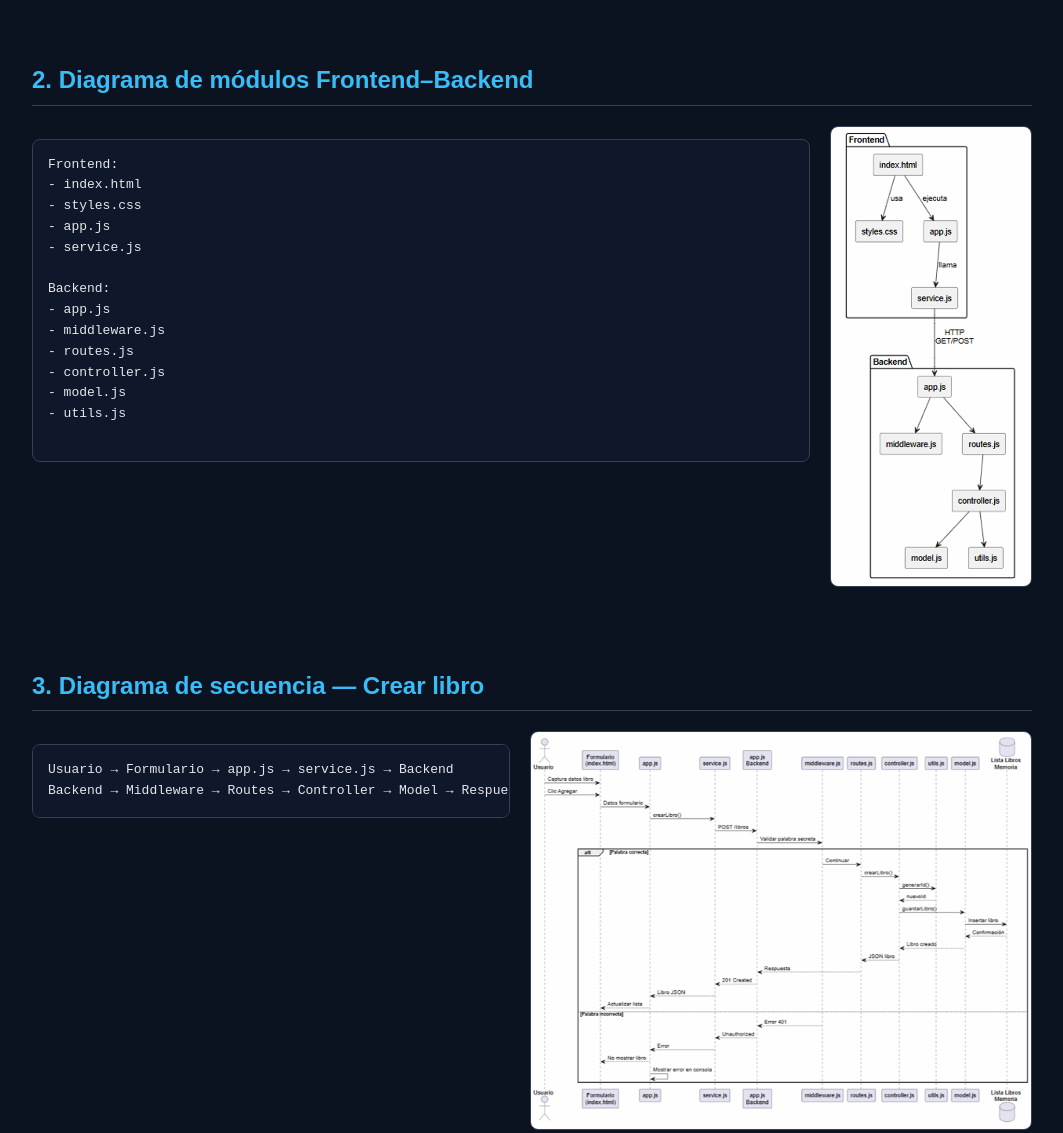
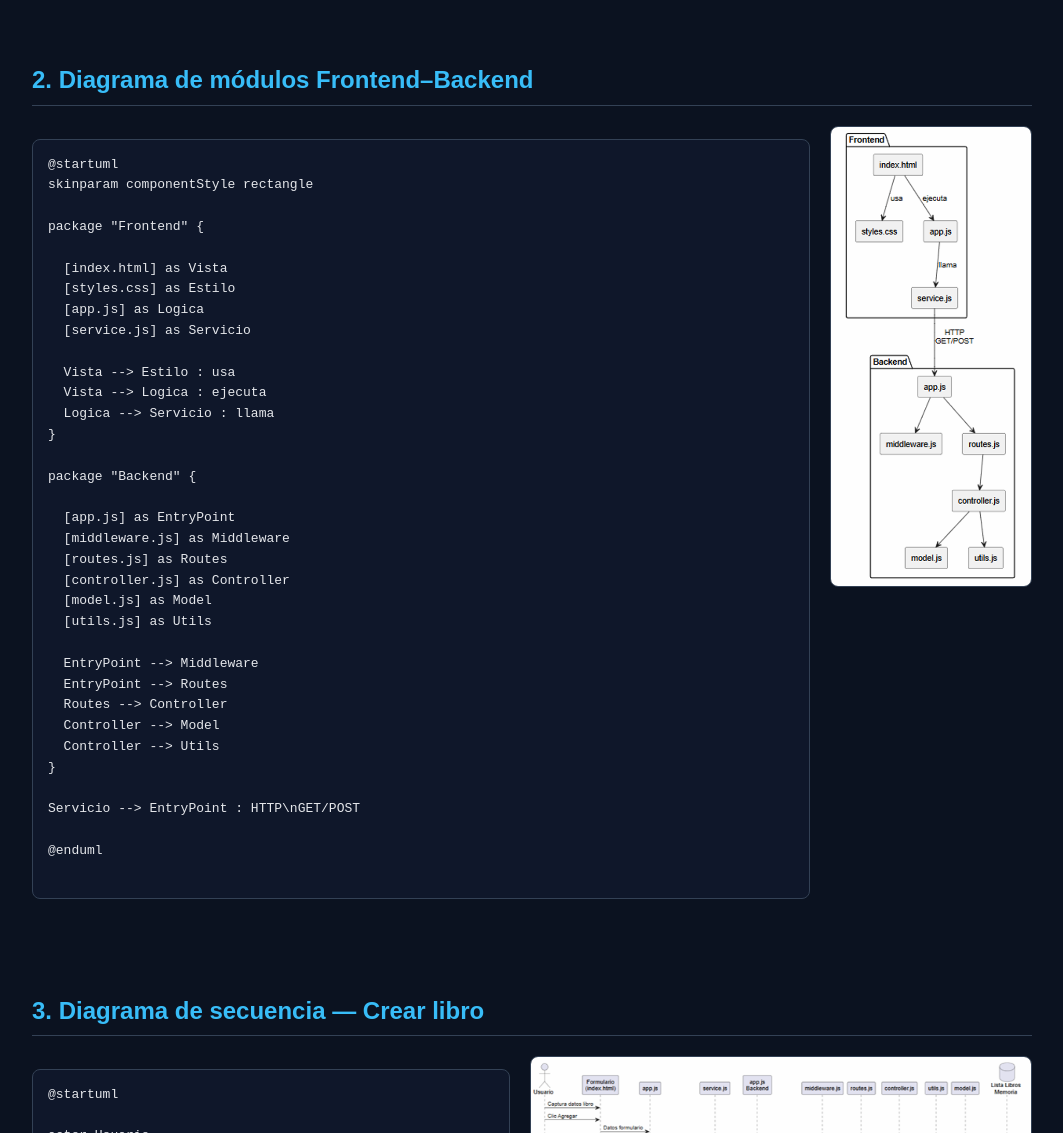
Before and after one commit to RuloArch/Arquitectura-Web, a plain HTML site: page EXAMEN 3/index.html in a window 1280 px wide. Shown: the part 1620-2753 px from the top of the page, without its empty margins (108-1171 px from the left). Drawn offline with Linux system fonts and the light colour scheme.

Commit message:
Update index.html

```diff
--- a/EXAMEN 3/index.html
+++ b/EXAMEN 3/index.html
@@ -228,19 +228,40 @@
 <div class="modulos-container">
 
   <pre class="modulos-texto">
-Frontend:
-- index.html
-- styles.css
-- app.js
-- service.js
+@startuml
+skinparam componentStyle rectangle
 
-Backend:
-- app.js
-- middleware.js
-- routes.js
-- controller.js
-- model.js
-- utils.js
+package "Frontend" {
+
+  [index.html] as Vista
+  [styles.css] as Estilo
+  [app.js] as Logica
+  [service.js] as Servicio
+
+  Vista --> Estilo : usa
+  Vista --> Logica : ejecuta
+  Logica --> Servicio : llama
+}
+
+package "Backend" {
+
+  [app.js] as EntryPoint
+  [middleware.js] as Middleware
+  [routes.js] as Routes
+  [controller.js] as Controller
+  [model.js] as Model
+  [utils.js] as Utils
+
+  EntryPoint --> Middleware
+  EntryPoint --> Routes
+  Routes --> Controller
+  Controller --> Model
+  Controller --> Utils
+}
+
+Servicio --> EntryPoint : HTTP\nGET/POST
+
+@enduml
   </pre>
 
   <img src="Imagen1.png" alt="Diagrama de módulos Frontend Backend" class="modulos-img">
@@ -255,8 +276,65 @@ Backend:
 <div class="seccion-container">
 
 <pre class="seccion-texto">
-Usuario → Formulario → app.js → service.js → Backend
-Backend → Middleware → Routes → Controller → Model → Respuesta JSON
+@startuml
+
+actor Usuario
+
+participant "Formulario\n(index.html)" as Vista
+participant "app.js" as Logica
+participant "service.js" as Servicio
+
+participant "app.js\nBackend" as App
+participant "middleware.js" as Middleware
+participant "routes.js" as Routes
+participant "controller.js" as Controller
+participant "utils.js" as Utils
+participant "model.js" as Model
+database "Lista Libros\nMemoria" as DB
+
+Usuario -> Vista : Captura datos libro
+Usuario -> Vista : Clic Agregar
+
+Vista -> Logica : Datos formulario
+Logica -> Servicio : crearLibro()
+
+Servicio -> App : POST /libros
+
+App -> Middleware : Validar palabra secreta
+
+alt Palabra correcta
+
+Middleware -> Routes : Continuar
+Routes -> Controller : crearLibro()
+
+Controller -> Utils : generarId()
+Utils --> Controller : nuevoId
+
+Controller -> Model : guardarLibro()
+
+Model -> DB : Insertar libro
+DB --> Model : Confirmación
+
+Model --> Controller : Libro creado
+
+Controller --> Routes : JSON libro
+Routes --> App : Respuesta
+App --> Servicio : 201 Created
+
+Servicio --> Logica : Libro JSON
+Logica --> Vista : Actualizar lista
+
+else Palabra incorrecta
+
+Middleware --> App : Error 401
+App --> Servicio : Unauthorized
+Servicio --> Logica : Error
+Logica --> Vista : No mostrar libro
+Logica -> Logica : Mostrar error en consola
+
+end
+
+@enduml
 </pre>
 
 <img src="Imagen2.png" alt="Diagrama de secuencia" class="seccion-img">
@@ -273,8 +351,21 @@ Backend → Middleware → Routes → Controller → Model → Respuesta JSON
 <div class="seccion-container">
 
 <pre class="seccion-texto">
-Visitante ⇄ Sistema PáginaViva
-(GET /libros | POST /libros)
+@startuml
+
+rectangle "Sistema Librería\nPáginaViva" as Sistema
+
+actor Visitante
+
+Visitante --> Sistema : Solicita catálogo\n(GET /libros)
+
+Sistema --> Visitante : Lista de libros
+
+Visitante --> Sistema : Datos libro\n(título, autor,\nprecio, año,\npalabra secreta)
+
+Sistema --> Visitante : Confirmación\nLibro registrado
+
+@enduml
 </pre>
 
 <img src="Imagen3.png" alt="DFD Nivel 0" class="seccion-img">
@@ -291,13 +382,20 @@ Visitante ⇄ Sistema PáginaViva
 <div class="seccion-container">
 
 <pre class="seccion-texto">
-Libro (
-  id: INT,
-  titulo: TEXT,
-  autor: TEXT,
-  precio: DECIMAL,
-  anio: INT
-)
+@startuml
+
+entity Libro {
+
+  * id : INT
+  --
+  titulo : VARCHAR
+  autor : VARCHAR
+  precio : DECIMAL
+  anio : INT
+
+}
+
+@enduml
 </pre>
 
 <img src="Imagen4.png" alt="Diagrama Entidad Relación" class="seccion-img">
```
